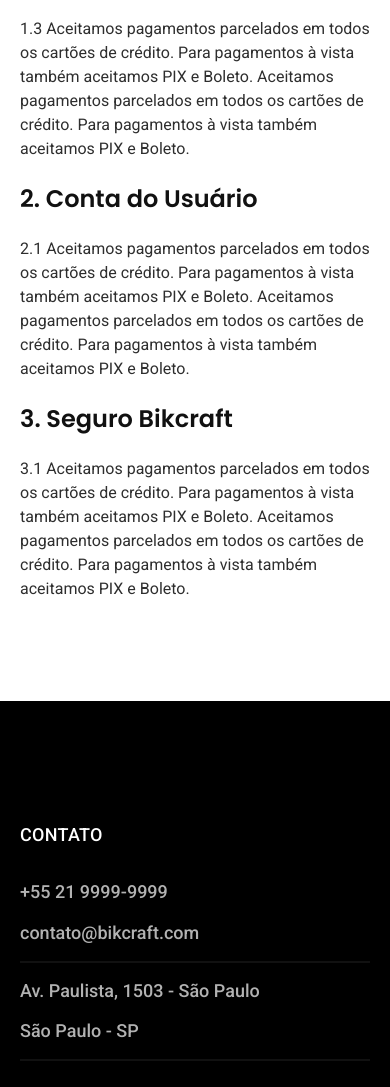
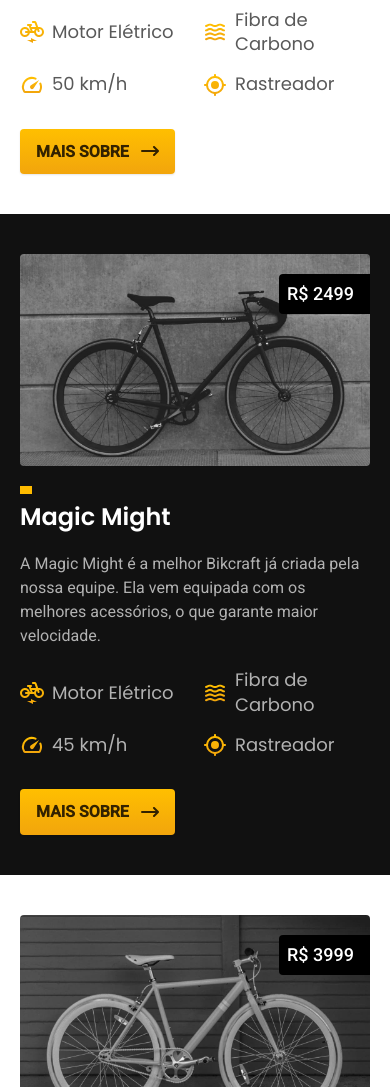
Before and after one commit to LHBenevides/bikcraft, a plain HTML site: page bicicletas.html in a window 390 px wide. Shown: the part 723-1810 px from the top of the page. Drawn offline with Linux system fonts and the light colour scheme; files whose address does not match are found by name.

Commit message:
bicicletas-e-responsivo

```diff
--- a/bicicletas.html
+++ b/bicicletas.html
@@ -5,7 +5,7 @@
   <meta charset="UTF-8">
   <meta http-equiv="X-UA-Compatible" content="IE=edge">
   <meta name="viewport" content="width=device-width, initial-scale=1.0">
-  <title>Termos e Condições | Bikecraft</title>
+  <title>Bicicletas | Bikecraft</title>
   <meta name="description" content="Termos e Condições">
 
   <link rel="stylesheet" href="./css/style.css">
@@ -27,7 +27,7 @@
       <a href="./index.html"><img src="./img/bikcraft.svg" alt="logo"></a>
       <nav aria-label="primaria">
         <ul class="header-menu font-1-m cor-0">
-          <li><a href="#">Bicicletas</a></li>
+          <li><a href="./bicicletas.html">Bicicletas</a></li>
           <li><a href="#">Seguros</a></li>
           <li><a href="#">Contato</a></li>
         </ul>
@@ -38,35 +38,104 @@
   <main>
     <div class="titulo-bg">
       <div class="titulo container">
-        <p class="font-2-l-b cor-5">Termos de Uso</p>
-        <h1 class="font-1-xxl cor-0">termos e condições<span class="cor-p1">.</span></h1>
+        <p class="font-2-l-b cor-5">Escolha a melhor para você</p>
+        <h1 class="font-1-xxl cor-0">nossas bicicletas<span class="cor-p1">.</span></h1>
       </div>
     </div>
 
-    <div class="termos container font-2-s cor-10">
-      <h2 class="font-1-l cor-11">1. Política de Estorno</h2>
-      <p>1.1 Aceitamos pagamentos parcelados em todos os cartões de crédito. Para pagamentos à vista também aceitamos
-        PIX e Boleto. Aceitamos pagamentos parcelados em todos os cartões de crédito. Para pagamentos à vista também
-        aceitamos PIX e Boleto.</p>
-      <p>1.2 Aceitamos pagamentos parcelados em todos os cartões de crédito. Para pagamentos à vista também aceitamos
-        PIX e Boleto. Aceitamos pagamentos parcelados em todos os cartões de crédito. Para pagamentos à vista também
-        aceitamos PIX e Boleto.</p>
-      <p>1.3 Aceitamos pagamentos parcelados em todos os cartões de crédito. Para pagamentos à vista também aceitamos
-        PIX e Boleto. Aceitamos pagamentos parcelados em todos os cartões de crédito. Para pagamentos à vista também
-        aceitamos PIX e Boleto.</p>
-
-      <h2 class="font-1-l cor-11">2. Conta do Usuário</h2>
-      <p>2.1 Aceitamos pagamentos parcelados em todos os cartões de crédito. Para pagamentos à vista também aceitamos
-        PIX e Boleto. Aceitamos pagamentos parcelados em todos os cartões de crédito. Para pagamentos à vista também
-        aceitamos PIX e Boleto.</p>
-
-      <h2 class="font-1-l cor-11">3. Seguro Bikcraft</h2>
-      <p>3.1 Aceitamos pagamentos parcelados em todos os cartões de crédito. Para pagamentos à vista também aceitamos
-        PIX e Boleto. Aceitamos pagamentos parcelados em todos os cartões de crédito. Para pagamentos à vista também
-        aceitamos PIX e Boleto.</p>
+      <div class="bicicletas container">
+        <div class="img-bicicletas">
+          <img src="./img/bicicletas/nimbus.jpg" alt="bicicleta nimbus stark">
+          <span class="font-2-m cor-0">R$ 4999</span>
+        </div>
+        <div class="bicicletas-conteudo">
+          <h2 class="font-1-xl">Nimbus Stark</h2>
+          <p class="font-2-s cor-8">A Nimbus Stark é a melhor Bikcraft já criada pela nossa equipe. Ela vem equipada
+            com
+            os melhores acessórios, o que garante maior velocidade.</p>
+          <ul class="font-1-m cor-8">
+            <li>
+              <img src="./img/icones/eletrica.svg" alt="icone motor elétrico">
+              Motor Elétrico
+            </li>
+            <li>
+              <img src="./img/icones/carbono.svg" alt="icone Fibra de Carbonoo">
+              Fibra de Carbono
+            </li>
+            <li>
+              <img src="./img/icones/velocidade.svg" alt="icone kilometragem">
+              50 km/h
+            </li>
+            <li>
+              <img src="./img/icones/rastreador.svg" alt="icone Rastreador">
+              Rastreador
+            </li>
+          </ul>
+          <a class="button seta" href="">mais sobre</a>
+        </div>
       </div>
 
-  </main>
+    <div class="bicicletas-bg">
+      <div class="bicicletas container">
+        <div class="img-bicicletas">
+          <img src="./img/bicicletas/magic.jpg" alt="bicicleta Magic Might">
+          <span class="font-2-m cor-0">R$ 2499</span>
+        </div>
+        <div class="bicicletas-conteudo">
+          <h2 class="font-1-xl cor-0">Magic Might</h2>
+          <p class="font-2-s cor-5">A Magic Might é a melhor Bikcraft já criada pela nossa equipe. Ela vem equipada com os melhores acessórios, o que garante maior velocidade.</p>
+          <ul class="font-1-m cor-5">
+            <li>
+              <img src="./img/icones/eletrica.svg" alt="icone motor elétrico">
+              Motor Elétrico
+            </li>
+            <li>
+              <img src="./img/icones/carbono.svg" alt="icone Fibra de Carbonoo">
+              Fibra de Carbono
+            </li>
+            <li>
+              <img src="./img/icones/velocidade.svg" alt="icone kilometragem">
+              45 km/h
+            </li>
+            <li>
+              <img src="./img/icones/rastreador.svg" alt="icone Rastreador">
+              Rastreador
+            </li>
+          </ul>
+          <a class="button seta" href="">mais sobre</a>
+        </div>
+      </div>
+    </div>
+
+      <div class="bicicletas container">
+        <div class="img-bicicletas">
+          <img src="./img/bicicletas/nebula.jpg" alt="bicicleta Nebula Cosmic">
+          <span class="font-2-m cor-0">R$ 3999</span>
+        </div>
+        <div class="bicicletas-conteudo">
+          <h2 class="font-1-xl">Nebula Cosmic</h2>
+          <p class="font-2-s cor-8">A Nebula Cosmic é a melhor Bikcraft já criada pela nossa equipe. Ela vem equipada com os melhores acessórios, o que garante maior velocidade.</p>
+          <ul class="font-1-m cor-8">
+            <li>
+              <img src="./img/icones/eletrica.svg" alt="icone motor elétrico">
+              Motor Elétrico
+            </li>
+            <li>
+              <img src="./img/icones/carbono.svg" alt="icone Fibra de Carbonoo">
+              Fibra de Carbono
+            </li>
+            <li>
+              <img src="./img/icones/velocidade.svg" alt="icone kilometragem">
+              50 km/h
+            </li>
+            <li>
+              <img src="./img/icones/rastreador.svg" alt="icone Rastreador">
+              Rastreador
+            </li>
+          </ul>
+          <a class="button seta" href="">mais sobre</a>
+        </div>
+      </div>
 
     <footer class="footer-bg">
       <div class="footer container">
--- /dev/null
+++ b/css/bicicletas/bicicletas.css
@@ -0,0 +1,100 @@
+.bicicletas-bg{
+  background: linear-gradient(to right, var(--cor-0) 30%, var(--cor-11) 0%);
+}
+
+.bicicletas {
+  display: grid;
+  grid-template-columns: 1fr 1fr;
+  gap: 40px;
+  padding-top: 60px;
+  padding-bottom: 60px;
+}
+
+/* .img-bicicletas{
+  position: relative;
+} */
+
+.img-bicicletas{
+  display: grid;
+}
+
+.img-bicicletas img{
+  grid-area: 1/1;
+}
+
+.img-bicicletas span{
+  grid-area: 1/1;
+  place-self: start end;
+  margin-top: 20px;
+  background: var(--cor-12);
+  display: inline-block;
+  padding: 8px 16px 8px 8px;
+  border-radius: 4px 0 0 4px;
+  /* position: absolute;
+  top: 20px;
+  right: 0px; */
+}
+
+.bicicletas-conteudo {
+  display: grid;
+  grid-template-columns: 1fr auto;
+  align-content: start;
+}
+
+.bicicletas-conteudo h2, .bicicletas-conteudo p {
+  grid-column: 1/-1;
+  margin-bottom: 20px;
+}
+
+.bicicletas-conteudo h2::before{
+  content: "";
+  display: block;
+  background-color: var(--cor-p1);
+  width: 12px;
+  height: 8px;
+  margin-bottom: 8px;
+}
+
+.bicicletas-conteudo ul{
+  display: grid;
+  gap: 16px;
+}
+
+.bicicletas-conteudo a{
+  place-self: end;
+}
+
+.bicicletas-conteudo img{
+  width: 24px;
+  margin-right: 8px;
+}
+
+.bicicletas-conteudo li{
+  display: flex;
+  align-items: center;
+}
+
+@media (max-width: 800px){
+  .bicicletas-bg{
+    background: var(--cor-11);
+  }
+  .bicicletas {
+    grid-template-columns: 1fr;
+    gap: 20px;
+    padding-top: 40px;
+    padding-bottom: 40px;
+  }
+}
+
+@media (max-width: 600px) {
+  .bicicletas-conteudo{
+    grid-template-columns: 1fr;
+  }
+  .bicicletas ul {
+    margin-bottom: 32px;
+    grid-template-columns: 1fr 1fr;
+  }
+  .bicicletas a {
+    place-self: start;
+  }
+}
--- a/css/style.css
+++ b/css/style.css
@@ -11,3 +11,4 @@
 @import "../css/home/seguros.css";
 @import "../css/global/footer.css";
 @import "./termos/termos.css";
+@import "./bicicletas/bicicletas.css";
--- a/css/ultilidadades/componentes.css
+++ b/css/ultilidadades/componentes.css
@@ -33,6 +33,25 @@
 
 .button.secundario:hover {
   background: var(--cor-9);
+}
+
+.button.seta{
+  display: flex;
+  align-items: center;
+}
+
+.button.seta::after{
+  content: "";
+  display: inline-block;
+  width: 18px;
+  height: 10px;
+  margin-left: 12px;
+  background: url(../../img/icones/seta.svg);
+  transition: transform .2s ;
+}
+
+.button.seta:hover::after{
+  transform: translateX(4px);
 }
 
 .link {
```
Also changed, not shown: index.html (+1 -1 lines). Lines whose indentation alone changed are shown as unchanged.
